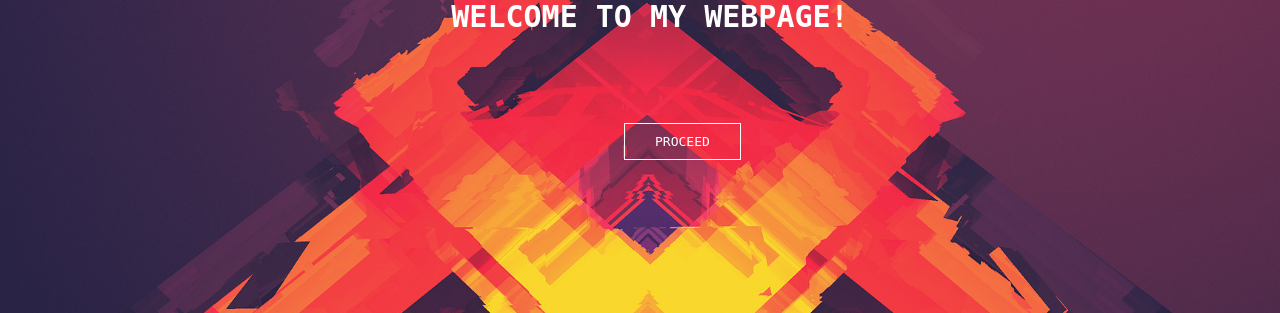
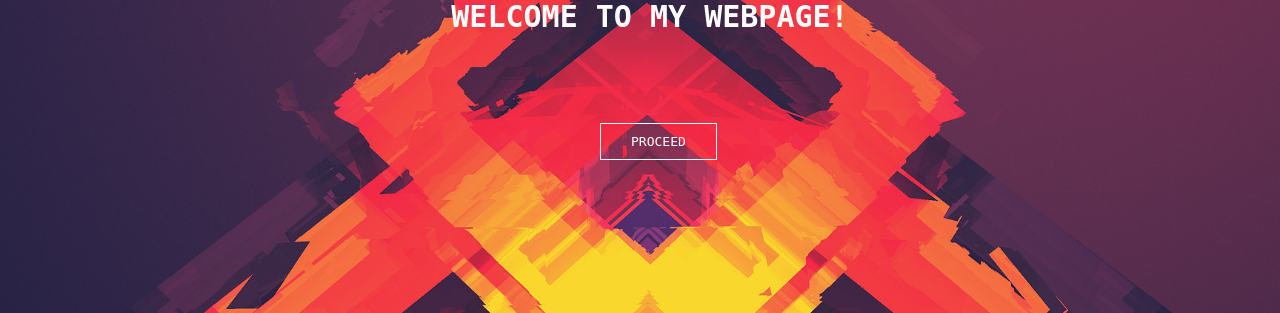
Before and after one commit to cpmaning/lab2, a PHP site: page / in a window 1280 px wide. Shown: the part 251-564 px from the top of the page. Run offline with PHP 8.4, Linux system fonts and the light colour scheme.

Commit message:
Update style.css

```diff
--- a/style.css
+++ b/style.css
@@ -78,7 +78,7 @@ h1
 .button
 {
     margin-top: 100px;
-    margin-left: 52%;
+    margin-left: 50%;
 }
 
 .btn
```
